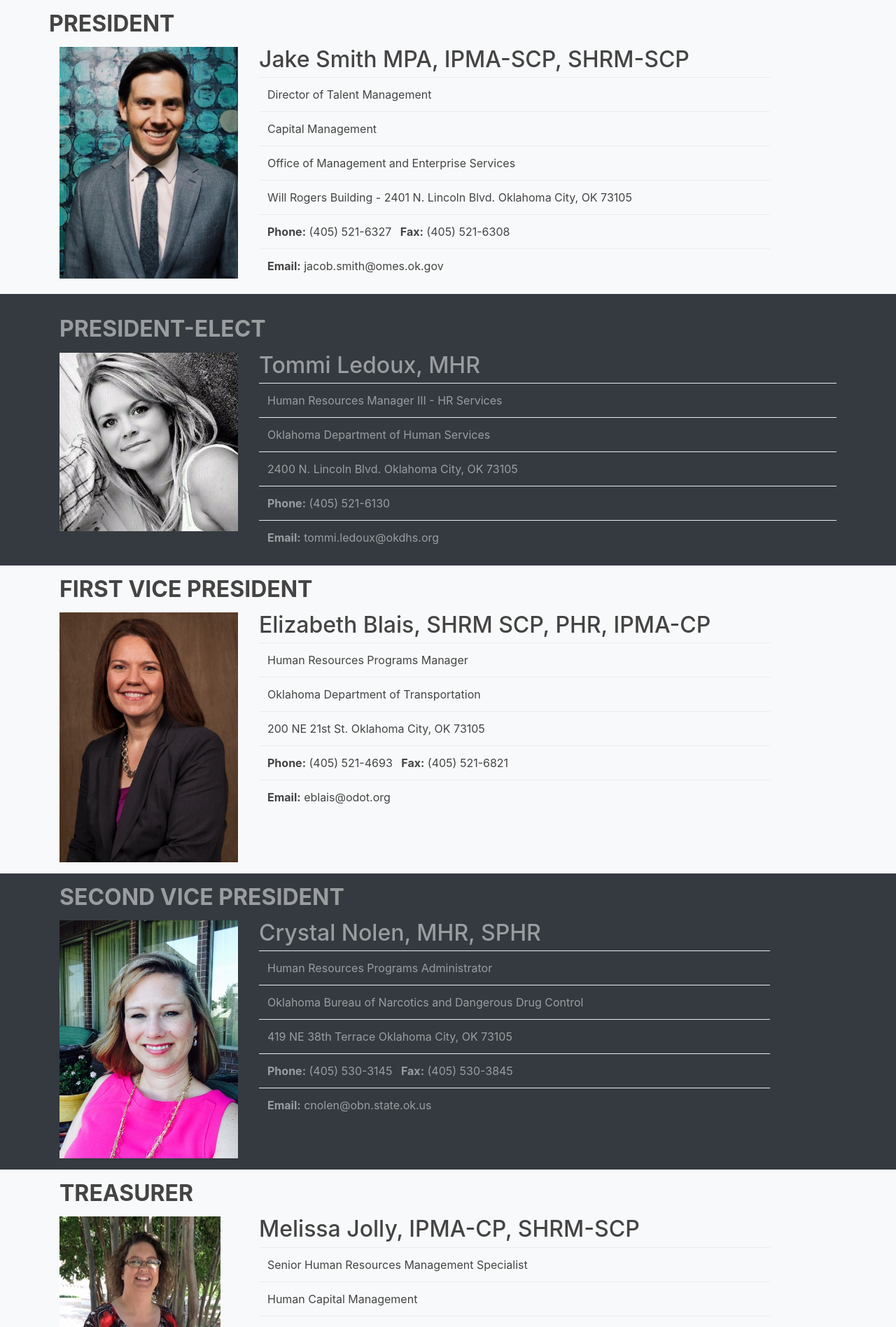
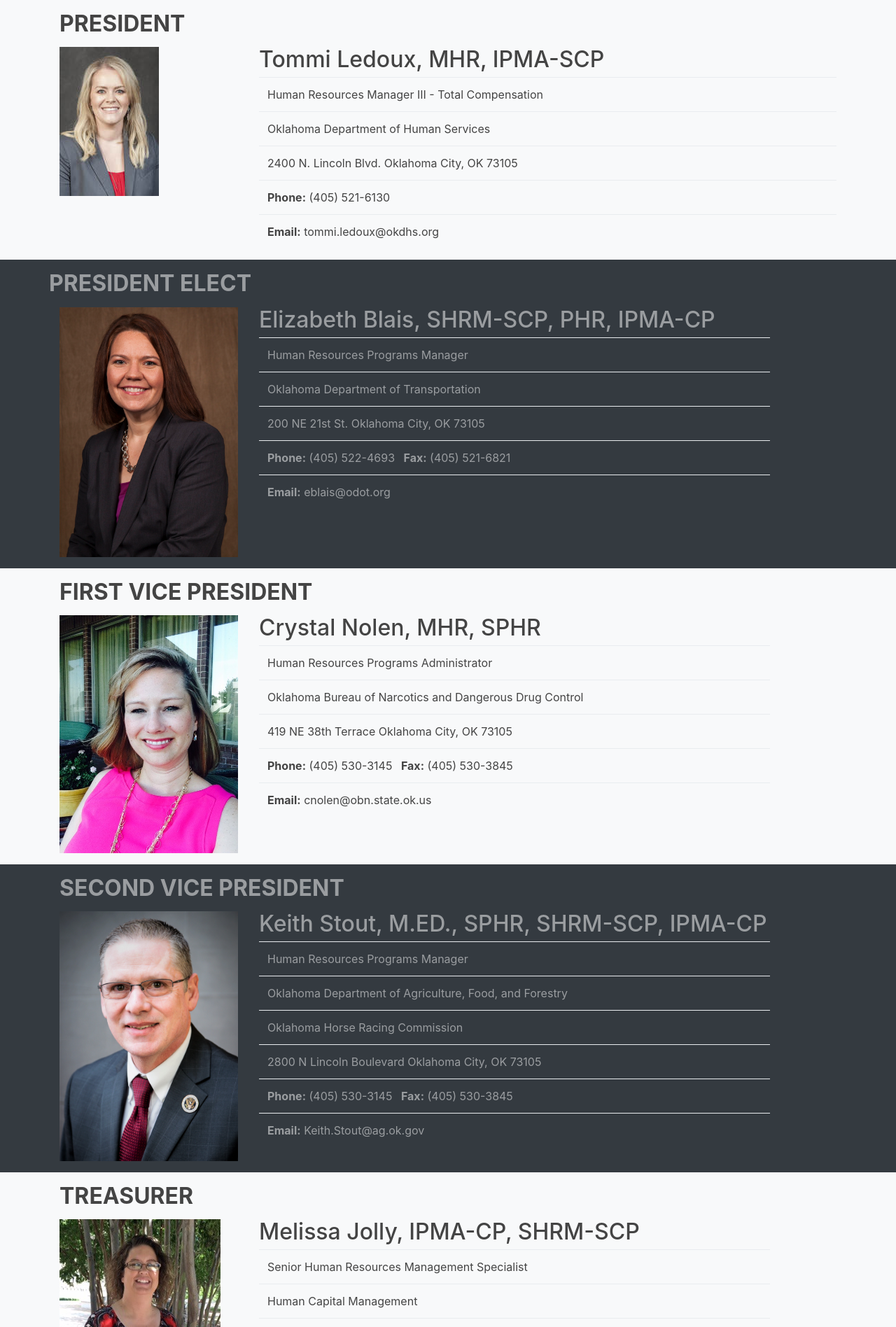
Before and after one commit to bdonaldson58/IPMA, a PHP site: page /board.php in a window 1280 px wide. Shown: the part 400-2296 px from the top of the page at 70% size. Run offline with PHP 8.4, Linux system fonts and the light colour scheme.

Commit message:
updated pages

```diff
--- a/board.php
+++ b/board.php
@@ -10,63 +10,23 @@
 ?>
 
 <!-- ###### PRESIDENT SECTION #######-->
-    <section id="light-section" >
-        <div class="container pt-3">
-    <div class="row" >
-        <h2 class="mb-3"><strong>PRESIDENT</strong></h2>
-    </div>
-    <div class="row mb-3">
-        <div class="col-md-3">
-            <img src="img/jake.jpg" alt="President - Jake Smith" class="img img-fluid">
-        </div>
-        <div class="col-md-8">
-            <h2>Jake Smith MPA, IPMA-SCP, SHRM-SCP</h2>
-            <table class="table">
-                <tbody>
-                    <tr>
-                        <td>Director of Talent Management</td>
-                    </tr>
-                    <tr>
-                        <td>Capital Management</td>
-                    </tr>
-                    <tr>
-                        <td>Office of Management and Enterprise Services</td>
-                    </tr>
-                    <tr>
-                        <td>Will Rogers Building - 2401 N. Lincoln Blvd. Oklahoma City, OK 73105</td>
-                    </tr>
-                    <tr>
-                        <td><span class="mr-2"><strong>Phone:</strong> (405) 521-6327</span>
-                        <strong>Fax:</strong> (405) 521-6308</td>
-                    </tr>
-                    <tr>
-                        <td><strong>Email:</strong> jacob.smith@omes.ok.gov</td>
-                    </tr>
-                </tbody>
-            </table>
-        </div>
-    </div>
-    </div>
-</section>
-
-<!-- ###### PRESIDENT-ELECT SECTION #######-->
-<section>
+<section id="light-section">
     <div class="container">
     <div class="row pt-3">
         <div class="col">
-            <h2 class="mb-3"><strong>PRESIDENT-ELECT</strong></h2>
+            <h2 class="mb-3"><strong>PRESIDENT</strong></h2>
         </div>
     </div>
     <div class="row">
       <div class="col-md-3">
-        <img src="img/tommi.jpg" alt="President Elect - Tommie Ledoux" class="img img-fluid">
+        <img src="img/tommi.jpg" alt="President - Tommie Ledoux" class="img img-fluid">
     </div>
         <div class="col-md-9">
-            <h2>Tommi Ledoux, MHR</h2>
+            <h2>Tommi Ledoux, MHR, IPMA-SCP</h2>
             <table class="table">
                 <tbody>
                     <tr>
-                        <td>Human Resources Manager III - HR Services</td>
+                        <td>Human Resources Manager III - Total Compensation</td>
                     </tr>
                     <tr>
                         <td>Oklahoma Department of Human Services</td>
@@ -87,20 +47,18 @@
     </div>
 </section>
 
-<!-- ###### FIRST VICE PRESIDENT SECTION #######-->
-<section id="light-section">
-    <div class="container">
-<div class="row pt-3">
-        <div class="col">
-            <h2 class="mb-3"><strong>FIRST VICE PRESIDENT</strong></h2>
+<!-- ###### PRESIDENT ELECT SECTION #######-->
+    <section>
+        <div class="container pt-3">
+    <div class="row" >
+        <h2 class="mb-3"><strong>PRESIDENT ELECT</strong></h2>
     </div>
-    </div>
-    <div class="row">
+    <div class="row mb-3">
         <div class="col-md-3">
-        <img src="img/elizabeth.jpg" alt="1st Vice President - Elizabeth Blais" class="img img-fluid mb-3">
+            <img src="img/elizabeth.jpg" alt="Elizabeth" class="img img-fluid">
         </div>
         <div class="col-md-8">
-        <h2>Elizabeth Blais, SHRM SCP, PHR, IPMA-CP</h2>
+            <h2>Elizabeth Blais, SHRM-SCP, PHR, IPMA-CP</h2>
             <table class="table">
                 <tbody>
                     <tr>
@@ -113,7 +71,7 @@
                         <td>200 NE 21st St. Oklahoma City, OK 73105</td>
                     </tr>
                     <tr>
-                  <td><span class="mr-2"><strong>Phone:</strong> (405) 521-4693</span>
+                        <td><span class="mr-2"><strong>Phone:</strong> (405) 522-4693</span>
                         <strong>Fax:</strong> (405) 521-6821</td>
                     </tr>
                     <tr>
@@ -126,17 +84,18 @@
     </div>
 </section>
 
-<!-- SECOND VICE PRESIDENT SECTION -->
-<section>
+
+<!-- ###### FIRST VICE PRESIDENT SECTION #######-->
+<section id="light-section">
     <div class="container">
 <div class="row pt-3">
         <div class="col">
-            <h2 class="mb-3"><strong>SECOND VICE PRESIDENT</strong></h2>
+            <h2 class="mb-3"><strong>FIRST VICE PRESIDENT</strong></h2>
         </div>
     </div>
     <div class="row">
         <div class="col-md-3">
-        <img src="img/crystal.jpg" alt="Second Vice President - Crystal Nolen" class="img img-fluid mb-3">
+        <img src="img/crystal.jpg" alt="1st Vice President - Crystal Nolen" class="img img-fluid mb-3">
       </div>
       <div class="col-md-8">
         <h2>Crystal Nolen, MHR, SPHR</h2>
@@ -165,6 +124,48 @@
     </div>
 </section>
 
+<!-- SECOND VICE PRESIDENT SECTION -->
+<section>
+    <div class="container">
+    <div class="row pt-3">
+        <div class="col">
+            <h2 class="mb-3"><strong>SECOND VICE PRESIDENT</strong></h2>
+        </div>
+    </div>
+    <div class="row">
+        <div class="col-md-3">
+        <img src="img/keith.jpg" alt="Second Vice President - Keith Stout" class="img img-fluid mb-3">
+      </div>
+      <div class="col-md-8">
+        <h2>Keith Stout, M.ED., SPHR, SHRM-SCP, IPMA-CP</h2>
+        <table class="table">
+          <tbody>
+              <tr>
+                  <td>Human Resources Programs Manager</td>
+              </tr>
+              <tr>
+                  <td>Oklahoma Department of Agriculture, Food, and Forestry</td>
+              </tr>
+              <tr>
+                  <td>Oklahoma Horse Racing Commission</td>
+              </tr>
+              <tr>
+                  <td>2800 N Lincoln Boulevard Oklahoma City, OK 73105</td>
+              </tr>
+              <tr>
+                  <td><span class="mr-2"><strong>Phone:</strong> (405) 530-3145</span>
+                  <strong>Fax:</strong> (405) 530-3845</td>
+              </tr>
+              <tr>
+                  <td><strong>Email:</strong> Keith.Stout@ag.ok.gov</td>
+              </tr>
+          </tbody>
+        </table>
+    </div>
+  </div>
+    </div>
+</section>
+
 <!-- TREASURER SECTION -->
 <section id="light-section">
     <div class="container">
@@ -175,7 +176,7 @@
     </div>
     <div class="row">
         <div class="col-md-3">
-        <img src="img/melissa.jpg" alt="Treasurer - Melissa Jolly" class="img img-fluid">
+        <img src="img/melissa.jpg" al id="light-section" t="Treasurer - Melissa Jolly" class="img img-fluid">
       </div>
       <div class="col-md-8">
         <h2>Melissa Jolly, IPMA-CP, SHRM-SCP</h2>
@@ -219,30 +220,27 @@
     </div>
     <div class="row">
         <div class="col-md-3">
-        <img src="img/keith.jpg" alt="Secretary - Keith Stout" class="img img-fluid mb-3">
+        <img src="img/keith.jpg" alt="Secretary - Susan Miller" class="img img-fluid mb-3">
       </div>
       <div class="col-md-8">
-        <h2>Keith Stout, M.ED., SPHR, SHRM-SCP, IPMA-CP</h2>
+        <h2>Susan Miller, IPMA-SCP</h2>
         <table class="table">
           <tbody>
               <tr>
-                  <td>Human Resources Programs Manager</td>
+                  <td>Human Resources Management Specialist IV</td>
               </tr>
               <tr>
-                  <td>Oklahoma Department of Agriculture, Food, and Forestry</td>
+                  <td>Oklahoma Department of Department of Rehabilitation</td>
               </tr>
               <tr>
-                  <td>Oklahoma Horse Racing Commission</td>
+                  <td>3535 NW 58th Street, 2nd Floor HR Unit Oklahoma City, OK 73112</td>
               </tr>
               <tr>
-                  <td>2800 N. Lincoln Boulevard Oklahoma City, OK 73105</td>
-              </tr>
-              <tr>
-                  <td><span class="mr-2"><strong>Phone:</strong> (405) 522-5772</span>
+                  <td><span class="mr-2"><strong>Phone:</strong> (405) 9513467</span>
                     </td>
               </tr>
               <tr>
-                  <td><strong>Email:</strong> Keith.Stout@ag.ok.gov
+                  <td><strong>Email:</strong> SMiller@okdrs.gov
                 </td>
               </tr>
           </tbody>
@@ -251,40 +249,38 @@
   </div>
   </div>
 </section>
-<!-- IMMEDIATE PAST PRESIDENT SECTION -->
+
 <section id="light-section">
-    <div class="container">
-        <div class="row pt-3">
-            <div class="col">
+        <div class="container pt-3">
+    <div class="row" >
         <h2 class="mb-3"><strong>IMMEDIATE PAST PRESIDENT</strong></h2>
     </div>
-        </div>
-        <div class="row">
+    <div class="row mb-3">
         <div class="col-md-3">
-            <img src="img/april.jpg" alt="Immediate Past President - April Story" class="img img-fluid">
+            <img src="img/jake.jpg" alt="Immediate Past President - Jake Smith" class="img img-fluid">
         </div>
         <div class="col-md-8">
-            <h2>April Story, CPM, CPP</h2>
+            <h2>Jake Smith MPA, IPMA-SCP, SHRM-SCP</h2>
             <table class="table">
                 <tbody>
                     <tr>
-                        <td>Human Resources Director</td>
+                        <td>Director of Talent Management</td>
                     </tr>
                     <tr>
-                        <td>Supreme Court of Oklahoma</td>
+                        <td>Capital Management</td>
                     </tr>
                     <tr>
-                        <td>Administrative Office of the Courts</td>
+                        <td>Office of Management and Enterprise Services</td>
                     </tr>
                     <tr>
-                        <td>2100 N. Lincoln, Suite 3 Oklahoma City, OK 73105</td>
+                        <td>Will Rogers Building - 2401 N. Lincoln Blvd. Oklahoma City, OK 73105</td>
                     </tr>
                     <tr>
-                        <td><span class="mr-2"><strong>Phone:</strong> (405) 556-9687</span>
-                        <strong>Fax:</strong> (405) 556-9126</td></td>
+                        <td><span class="mr-2"><strong>Phone:</strong> (405) 521-6327</span>
+                        <strong>Fax:</strong> (405) 521-6308</td>
                     </tr>
                     <tr>
-                        <td><strong>Email:</strong> April.Story@oscn.net</td>
+                        <td><strong>Email:</strong> jacob.smith@omes.ok.gov</td>
                     </tr>
                 </tbody>
             </table>
@@ -292,6 +288,8 @@
     </div>
     </div>
 </section>
+
+
 <!-- PAST PRESIDENTS/BOARD MEMBERS SECTION 1 -->
 <section>
     <div class="container">
@@ -363,6 +361,41 @@
     </div>
     </div>
 </section>
+<section id="light-section">
+    <div class="container">
+        <div class="row pt-3">
+            <div class="col-md-3">
+            <img src="img/april.jpg" alt="April Story" class="img img-fluid">
+            </div>
+            <div class="col-md-8">
+            <h2>April Story, CPM, CPP</h2>
+            <table class="table">
+                <tbody>
+                    <tr>
+                        <td>Human Resources Director</td>
+                    </tr>
+                    <tr>
+                        <td>Supreme Court of Oklahoma</td>
+                    </tr>
+                    <tr>
+                        <td>Administrative Office of the Courts</td>
+                    </tr>
+                    <tr>
+                        <td>2100 N. Lincoln, Suite 3 Oklahoma City, OK 73105</td>
+                    </tr>
+                    <tr>
+                        <td><span class="mr-2"><strong>Phone:</strong> (405) 556-9687</span>
+                        <strong>Fax:</strong> (405) 556-9126</td></td>
+                    </tr>
+                    <tr>
+                        <td><strong>Email:</strong> April.Story@oscn.net</td>
+                    </tr>
+                </tbody>
+            </table>
+        </div>
+    </div>
+    </div>
+</section>
 <?php
  include 'inc/footer.php';
  ?>
--- a/committees.php
+++ b/committees.php
@@ -174,9 +174,9 @@
         <h4>Organizational Membership </h4>
         <p>Available for a specified number of participants employed by a public entity. For an individual to be considered an OPHRA member by way of an organizational membership, he or she must be named by the organization as a participant. Such members are eligible to vote and/or hold office.</p>
         <ul>
-          <li><strong>1 – 2 staff: IPMA-HR member is $40; non member is $65 </strong></li>
-          <li><strong>3 – 5 staff: IPMA-HR member is $60; non member is $85 </strong></li>
-          <li><strong>6 – 10 staff: IPMA-HR member is $80; non member is $130 </strong></li>
+          <li><strong>1 - 2 staff: IPMA-HR member is $40; non member is $65 </strong></li>
+          <li><strong>3 - 5 staff: IPMA-HR member is $60; non member is $85 </strong></li>
+          <li><strong>6 - 10 staff: IPMA-HR member is $80; non member is $130 </strong></li>
           <li><strong>11+ staff: IPMA-HR member is $110; non member is $160</strong></li>
         </ul>
         <h4>Affiliate/Sponsor Membership</h4>
--- a/css/style.css
+++ b/css/style.css
@@ -53,7 +53,7 @@
   background: url("../img/showcase1.jpg") no-repeat;
   background-size: cover;
   background-attachment: fixed;
-  min-height: 600px;
+  min-height: 750px;
   background-color: rgba(0, 0, 0, 0.7);
   color:#fff;
 }
@@ -66,7 +66,7 @@
     top: 0;
     left: 0;
     width: 100%;
-    min-height: 600px; }
+    min-height: 750px; }
   #showcase .fa {
     color: #0D47A1;
     background: #fff;
```
Also changed, not shown: index.php (+75 -20 lines), presidents.php (+6 -1 lines), img/ipma-2019.jpg (added), img/ipmahr.png (added), img/southern-region.jpg (added), img/tommi.jpg. Lines whose indentation alone changed are shown as unchanged.
